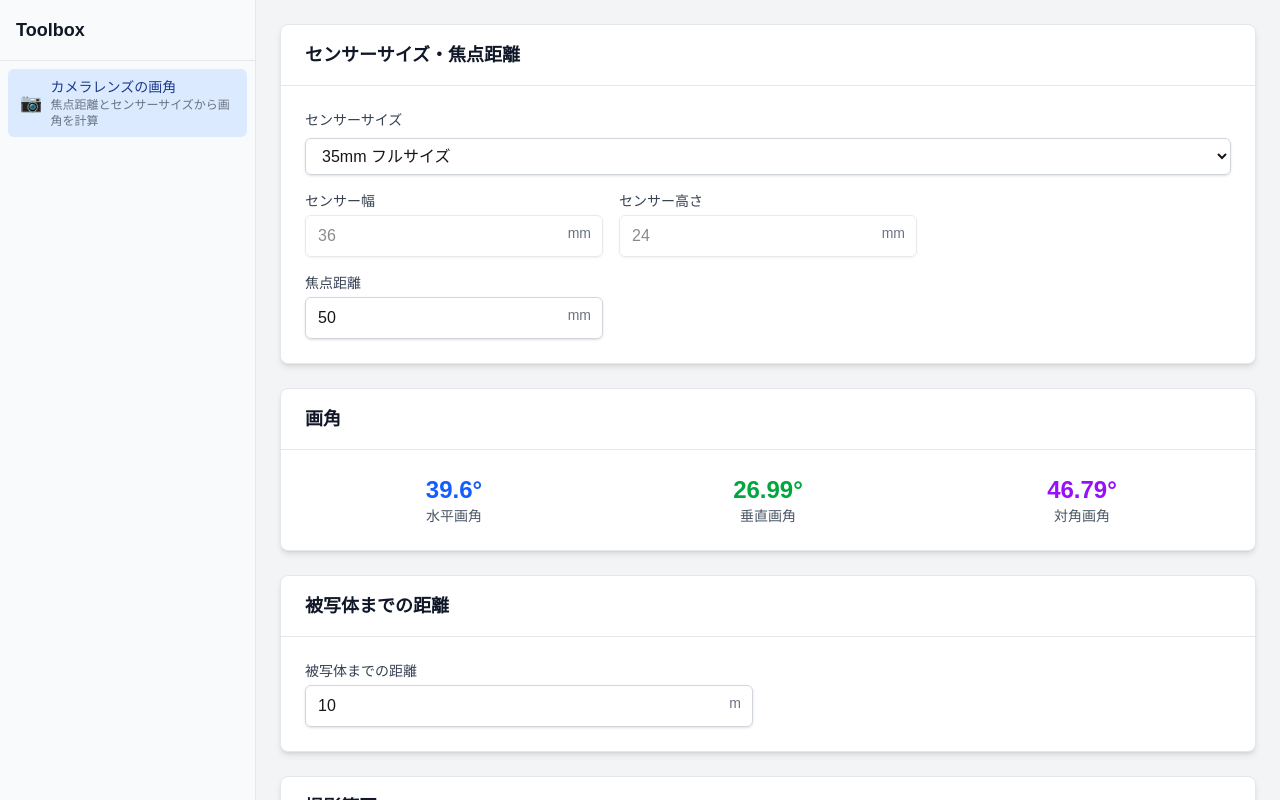
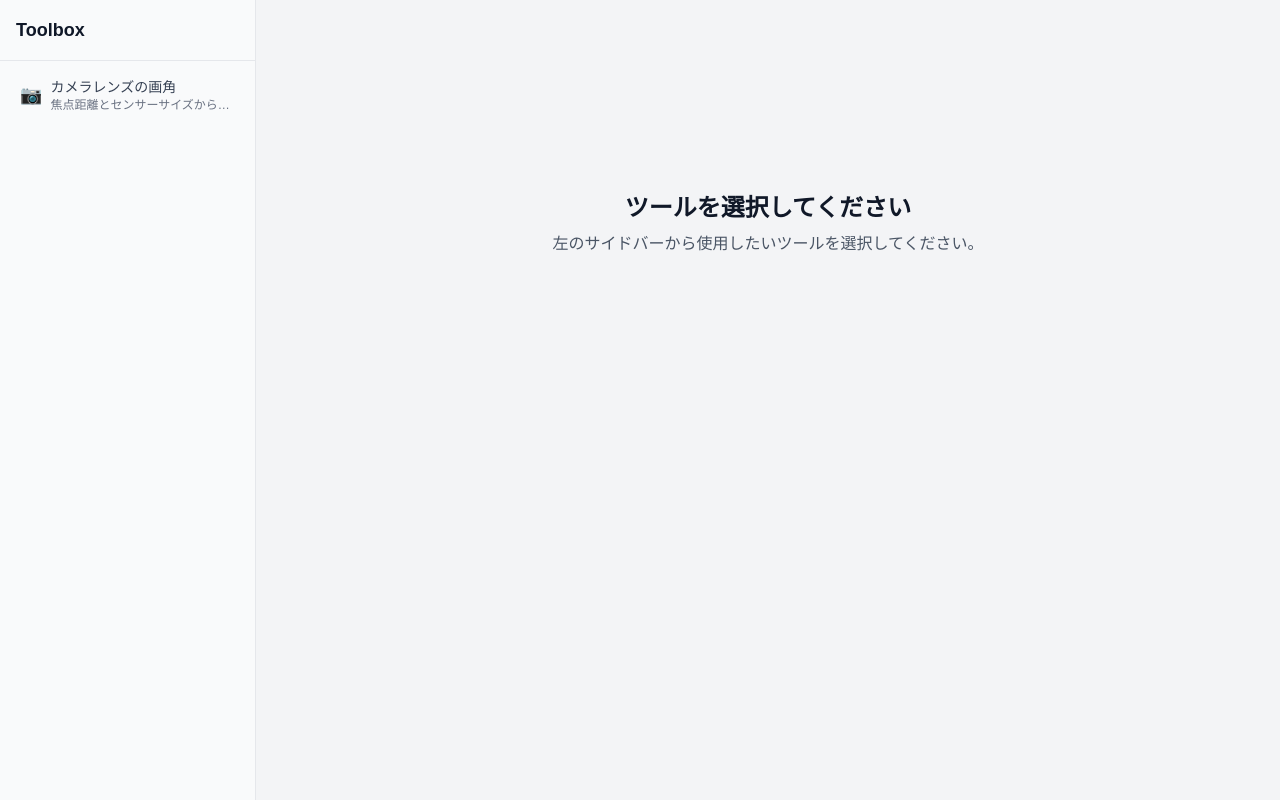
Before and after one commit to tomon9086/toolbox, a Next.js app: page / in a window 1280 px wide. Built offline with nearby package versions, Linux system fonts and the light colour scheme.

Commit message:
feat: ツール選択サイドバーのUIを改善し、モバイル対応を強化

```diff
--- a/src/app/layout.tsx
+++ b/src/app/layout.tsx
@@ -16,6 +16,7 @@ const geistMono = Geist_Mono({
 export const metadata: Metadata = {
   title: "Toolbox",
   description: "便利なツール集",
+  viewport: "width=device-width, initial-scale=1",
 };
 
 export default function RootLayout({
--- a/src/app/page.tsx
+++ b/src/app/page.tsx
@@ -5,19 +5,18 @@ import { CameraAngleOfViewCalculator } from "@/components/tools/camera/AngleOfVi
 import { Sidebar } from "@/components/ui/Sidebar";
 import type { Tool } from "@/types/tools";
 
-const tools: Tool[] = [
-  {
+const tools: Record<string, Tool> = {
+  "camera/angle-of-view": {
     id: "camera/angle-of-view",
     name: "カメラレンズの画角",
     description: "焦点距離とセンサーサイズから画角を計算",
     icon: "📷",
   },
-];
+};
 
 export default function Home() {
-  const [selectedTool, setSelectedTool] = useState<string | null>(
-    "camera/angle-of-view",
-  );
+  const [selectedTool, setSelectedTool] = useState<string>();
+  const [sidebarOpen, setSidebarOpen] = useState(false);
 
   const renderTool = () => {
     switch (selectedTool) {
@@ -25,13 +24,15 @@ export default function Home() {
         return <CameraAngleOfViewCalculator />;
       default:
         return (
-          <div className="flex items-center justify-center h-full">
-            <div className="text-center">
-              <h2 className="text-2xl font-semibold text-gray-900 dark:text-white mb-2">
+          <div className="flex items-center justify-center h-full min-h-[400px]">
+            <div className="text-center px-4">
+              <h2 className="text-xl sm:text-2xl font-semibold text-gray-900 dark:text-white mb-2">
                 ツールを選択してください
               </h2>
-              <p className="text-gray-600 dark:text-gray-400">
-                左のサイドバーから使用したいツールを選択してください。
+              <p className="text-sm sm:text-base text-gray-600 dark:text-gray-400">
+                <span className="hidden md:inline">左のサイドバー</span>
+                <span className="md:hidden">メニュー</span>
+                から使用したいツールを選択してください。
               </p>
             </div>
           </div>
@@ -42,12 +43,46 @@ export default function Home() {
   return (
     <div className="flex h-screen bg-gray-100 dark:bg-gray-950">
       <Sidebar
-        tools={tools}
+        tools={Object.values(tools)}
         selectedTool={selectedTool}
-        onToolSelect={setSelectedTool}
+        onToolSelect={(toolId) => {
+          setSelectedTool(toolId);
+          setSidebarOpen(false); // モバイルでツール選択時にサイドバーを閉じる
+        }}
+        sidebarOpen={sidebarOpen}
+        setSidebarOpen={setSidebarOpen}
       />
       <main className="flex-1 overflow-auto">
-        <div className="p-6">{renderTool()}</div>
+        {/* モバイル用ヘッダー */}
+        <div className="md:hidden bg-white dark:bg-gray-800 border-b border-gray-200 dark:border-gray-700 p-4">
+          <div className="flex items-center justify-between">
+            <h1 className="text-lg font-semibold text-gray-900 dark:text-white">
+              {selectedTool ? tools[selectedTool].name : "Toolbox"}
+            </h1>
+            <button
+              type="button"
+              onClick={() => setSidebarOpen(true)}
+              className="p-2 rounded-md text-gray-600 dark:text-gray-400 hover:bg-gray-100 dark:hover:bg-gray-700"
+              aria-label="メニューを開く"
+            >
+              <svg
+                className="w-6 h-6"
+                fill="none"
+                stroke="currentColor"
+                viewBox="0 0 24 24"
+                aria-hidden="true"
+              >
+                <path
+                  strokeLinecap="round"
+                  strokeLinejoin="round"
+                  strokeWidth={2}
+                  d="M4 6h16M4 12h16M4 18h16"
+                />
+              </svg>
+            </button>
+          </div>
+        </div>
+        <div className="p-4 sm:p-6">{renderTool()}</div>
       </main>
     </div>
   );
--- a/src/components/tools/camera/AngleOfView/index.tsx
+++ b/src/components/tools/camera/AngleOfView/index.tsx
@@ -78,7 +78,7 @@ export function CameraAngleOfViewCalculator() {
       : undefined;
 
   return (
-    <div className="space-y-6">
+    <div className="space-y-4 sm:space-y-6 max-w-7xl mx-auto">
       {/* センサーサイズ・焦点距離入力 */}
       <Card title="センサーサイズ・焦点距離">
         <div className="space-y-4">
@@ -105,7 +105,7 @@ export function CameraAngleOfViewCalculator() {
             </select>
           </div>
 
-          <div className="grid grid-cols-1 md:grid-cols-3 gap-4">
+          <div className="grid grid-cols-1 sm:grid-cols-2 lg:grid-cols-3 gap-4">
             {/* センサー幅 */}
             <Input
               disabled={selectedPreset !== CUSTOM_SENSOR_SIZE}
@@ -131,7 +131,7 @@ export function CameraAngleOfViewCalculator() {
             />
           </div>
 
-          <div className="grid grid-cols-1 md:grid-cols-3 gap-4">
+          <div className="grid grid-cols-1 sm:grid-cols-2 lg:grid-cols-3 gap-4">
             {/* 焦点距離 */}
             <Input
               label="焦点距離"
@@ -149,28 +149,28 @@ export function CameraAngleOfViewCalculator() {
       {/* 画角の計算結果 */}
       {angleOnlyOutput && (
         <Card title="画角">
-          <div className="grid grid-cols-1 md:grid-cols-3 gap-4">
+          <div className="grid grid-cols-1 sm:grid-cols-3 gap-4">
             <div className="text-center">
-              <div className="text-2xl font-bold text-blue-600 dark:text-blue-400">
+              <div className="text-xl sm:text-2xl font-bold text-blue-600 dark:text-blue-400">
                 {angleOnlyOutput.horizontalAngle}°
               </div>
-              <div className="text-sm text-gray-600 dark:text-gray-400">
+              <div className="text-xs sm:text-sm text-gray-600 dark:text-gray-400">
                 水平画角
               </div>
             </div>
             <div className="text-center">
-              <div className="text-2xl font-bold text-green-600 dark:text-green-400">
+              <div className="text-xl sm:text-2xl font-bold text-green-600 dark:text-green-400">
                 {angleOnlyOutput.verticalAngle}°
               </div>
-              <div className="text-sm text-gray-600 dark:text-gray-400">
+              <div className="text-xs sm:text-sm text-gray-600 dark:text-gray-400">
                 垂直画角
               </div>
             </div>
             <div className="text-center">
-              <div className="text-2xl font-bold text-purple-600 dark:text-purple-400">
+              <div className="text-xl sm:text-2xl font-bold text-purple-600 dark:text-purple-400">
                 {angleOnlyOutput.diagonalAngle}°
               </div>
-              <div className="text-sm text-gray-600 dark:text-gray-400">
+              <div className="text-xs sm:text-sm text-gray-600 dark:text-gray-400">
                 対角画角
               </div>
             </div>
@@ -196,28 +196,28 @@ export function CameraAngleOfViewCalculator() {
       {/* 撮影範囲の計算結果 */}
       {output && (
         <Card title="撮影範囲">
-          <div className="grid grid-cols-1 md:grid-cols-3 gap-4">
+          <div className="grid grid-cols-1 sm:grid-cols-3 gap-4">
             <div className="text-center">
-              <div className="text-2xl font-bold text-blue-600 dark:text-blue-400">
+              <div className="text-xl sm:text-2xl font-bold text-blue-600 dark:text-blue-400">
                 {output.horizontalRange} m
               </div>
-              <div className="text-sm text-gray-600 dark:text-gray-400">
+              <div className="text-xs sm:text-sm text-gray-600 dark:text-gray-400">
                 水平撮影範囲
               </div>
             </div>
             <div className="text-center">
-              <div className="text-2xl font-bold text-green-600 dark:text-green-400">
+              <div className="text-xl sm:text-2xl font-bold text-green-600 dark:text-green-400">
                 {output.verticalRange} m
               </div>
-              <div className="text-sm text-gray-600 dark:text-gray-400">
+              <div className="text-xs sm:text-sm text-gray-600 dark:text-gray-400">
                 垂直撮影範囲
               </div>
             </div>
             <div className="text-center">
-              <div className="text-2xl font-bold text-purple-600 dark:text-purple-400">
+              <div className="text-xl sm:text-2xl font-bold text-purple-600 dark:text-purple-400">
                 {output.diagonalRange} m
               </div>
-              <div className="text-sm text-gray-600 dark:text-gray-400">
+              <div className="text-xs sm:text-sm text-gray-600 dark:text-gray-400">
                 対角撮影範囲
               </div>
             </div>
--- a/src/components/ui/Card.tsx
+++ b/src/components/ui/Card.tsx
@@ -12,13 +12,13 @@ export function Card({ title, children, className = "" }: CardProps) {
       className={`bg-white dark:bg-gray-800 rounded-lg shadow-md border border-gray-200 dark:border-gray-700 ${className}`}
     >
       {title && (
-        <div className="px-6 py-4 border-b border-gray-200 dark:border-gray-700">
-          <h3 className="text-lg font-semibold text-gray-900 dark:text-white">
+        <div className="px-4 sm:px-6 py-3 sm:py-4 border-b border-gray-200 dark:border-gray-700">
+          <h3 className="text-base sm:text-lg font-semibold text-gray-900 dark:text-white">
             {title}
           </h3>
         </div>
       )}
-      <div className="p-6">{children}</div>
+      <div className="p-4 sm:p-6">{children}</div>
     </div>
   );
 }
--- a/src/components/ui/Input.tsx
+++ b/src/components/ui/Input.tsx
@@ -42,13 +42,13 @@ export const Input = forwardRef<HTMLInputElement, InputProps>(
             {...props}
           />
           {unit && (
-            <span className="absolute right-3 top-2 text-sm text-gray-500 dark:text-gray-400">
+            <span className="absolute right-3 top-2 text-xs sm:text-sm text-gray-500 dark:text-gray-400 pointer-events-none">
               {unit}
             </span>
           )}
         </div>
         {error && (
-          <span className="text-sm text-red-600 dark:text-red-400">
+          <span className="text-xs sm:text-sm text-red-600 dark:text-red-400">
             {error}
           </span>
         )}
--- a/src/components/ui/Sidebar.tsx
+++ b/src/components/ui/Sidebar.tsx
@@ -2,17 +2,70 @@ import type { Tool } from "@/types/tools";
 
 interface SidebarProps {
   tools: Tool[];
-  selectedTool: string | null;
+  selectedTool?: string;
   onToolSelect: (toolId: string) => void;
+  sidebarOpen: boolean;
+  setSidebarOpen: (open: boolean) => void;
 }
 
-export function Sidebar({ tools, selectedTool, onToolSelect }: SidebarProps) {
+export function Sidebar({
+  tools,
+  selectedTool,
+  onToolSelect,
+  sidebarOpen,
+  setSidebarOpen,
+}: SidebarProps) {
   return (
-    <div className="w-64 bg-gray-50 dark:bg-gray-900 border-r border-gray-200 dark:border-gray-700 h-full">
+    <>
+      {/* オーバーレイ（モバイル用） */}
+      {sidebarOpen && (
+        <button
+          type="button"
+          className="fixed inset-0 bg-black bg-opacity-50 z-40 md:hidden"
+          onClick={() => setSidebarOpen(false)}
+          aria-label="サイドバーを閉じる"
+        />
+      )}
+
+      {/* サイドバー */}
+      <div
+        className={`
+          fixed md:relative inset-y-0 left-0 z-50 md:z-auto
+          w-64 bg-gray-50 dark:bg-gray-900
+          border-r border-gray-200 dark:border-gray-700 h-full
+          transform transition-transform duration-300 ease-in-out
+          ${sidebarOpen ? "translate-x-0" : "-translate-x-full"}
+          md:translate-x-0
+        `}
+      >
         <div className="p-4 border-b border-gray-200 dark:border-gray-700">
+          <div className="flex items-center justify-between">
             <h2 className="text-lg font-semibold text-gray-900 dark:text-white">
               Toolbox
             </h2>
+            {/* モバイル用クローズボタン */}
+            <button
+              type="button"
+              onClick={() => setSidebarOpen(false)}
+              className="md:hidden p-1 rounded-md text-gray-600 dark:text-gray-400 hover:bg-gray-100 dark:hover:bg-gray-700"
+              aria-label="メニューを閉じる"
+            >
+              <svg
+                className="w-5 h-5"
+                fill="none"
+                stroke="currentColor"
+                viewBox="0 0 24 24"
+                aria-hidden="true"
+              >
+                <path
+                  strokeLinecap="round"
+                  strokeLinejoin="round"
+                  strokeWidth={2}
+                  d="M6 18L18 6M6 6l12 12"
+                />
+              </svg>
+            </button>
+          </div>
         </div>
         <nav className="p-2">
           <ul className="space-y-1">
@@ -32,9 +85,9 @@ export function Sidebar({ tools, selectedTool, onToolSelect }: SidebarProps) {
                 >
                   <div className="flex items-center space-x-2">
                     {tool.icon && <span className="text-lg">{tool.icon}</span>}
-                  <div>
-                    <div className="font-medium">{tool.name}</div>
-                    <div className="text-xs text-gray-500 dark:text-gray-400">
+                    <div className="min-w-0 flex-1">
+                      <div className="font-medium truncate">{tool.name}</div>
+                      <div className="text-xs text-gray-500 dark:text-gray-400 truncate">
                         {tool.description}
                       </div>
                     </div>
@@ -45,5 +98,6 @@ export function Sidebar({ tools, selectedTool, onToolSelect }: SidebarProps) {
           </ul>
         </nav>
       </div>
+    </>
   );
 }
```
Lines whose indentation alone changed are shown as unchanged.
